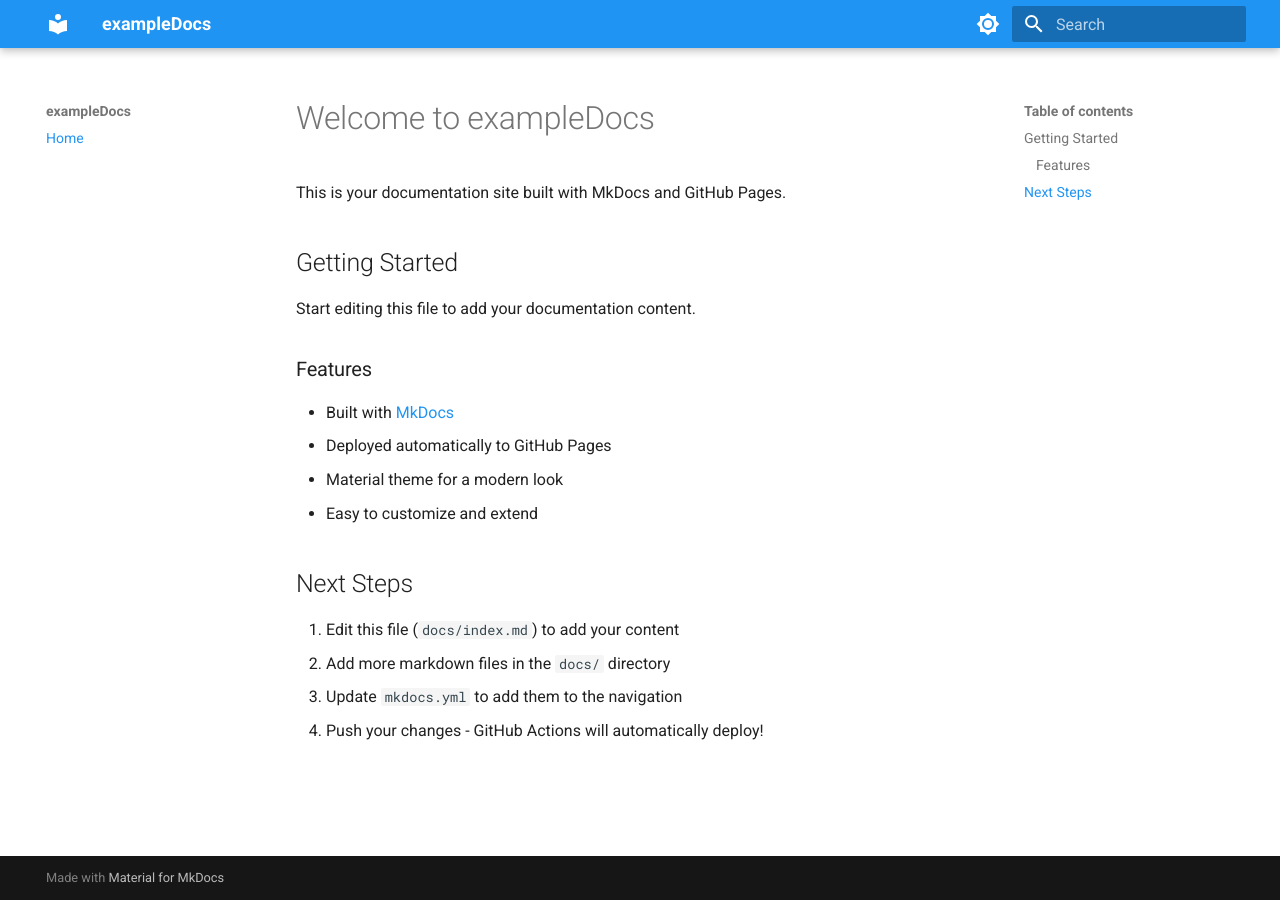
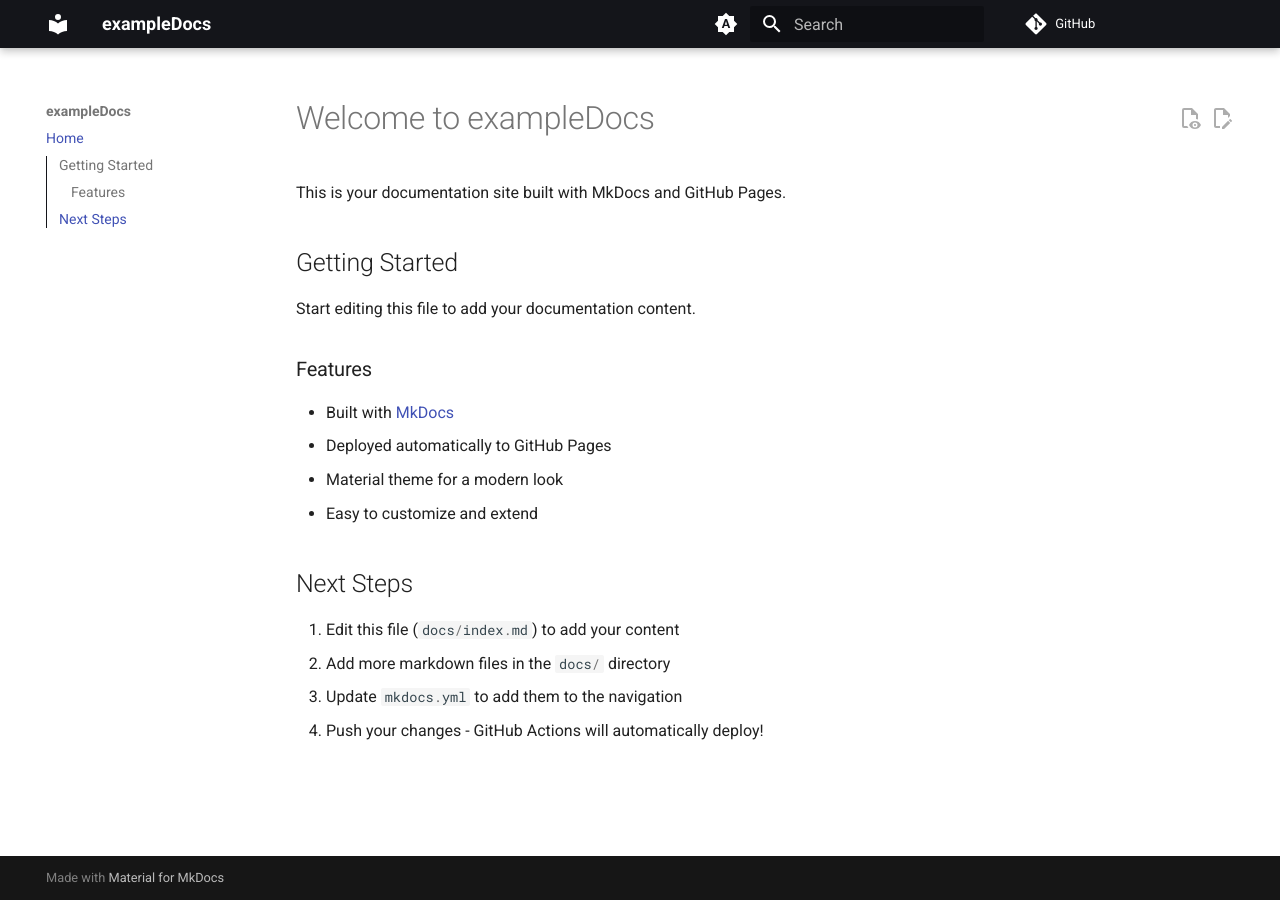
Before and after one commit to Lucas3Dspain/exampleDocs, an MkDocs documentation site: the page built from docs/index.md, in a window 1280 px wide. Built offline with MkDocs 1.6.1 and Material for MkDocs 9.7.7, drawn with Linux system fonts in a browser that asks for light colours; comment, search, counter and statistics services are not loaded.

Commit message:
Updated page looks

```diff
--- a/mkdocs.yml
+++ b/mkdocs.yml
@@ -1,30 +1,95 @@
 site_name: exampleDocs
+# site_url: https://docs.yourdomain.com/
+repo_url: https://github.com/Lucas3Dspain/exampleDocs/
 site_description: Documentation site built with MkDocs
+nav:
+  - Home: index.md
+
+
+validation:
+  links:
+    anchors: warn
+
+
+markdown_extensions:
+- attr_list
+- admonition
+# - callouts
+- footnotes
+- pymdownx.details
+- pymdownx.emoji:
+    emoji_index: !!python/name:material.extensions.emoji.twemoji
+    emoji_generator: !!python/name:material.extensions.emoji.to_svg
+- pymdownx.highlight:
+    pygments_lang_class: true
+- pymdownx.inlinehilite:
+    style_plain_text: python
+- pymdownx.magiclink
+- pymdownx.snippets:
+    base_path: [!relative $config_dir]
+    check_paths: true
+- pymdownx.superfences
+- pymdownx.tabbed:
+    alternate_style: true
+    slugify: !!python/object/apply:pymdownx.slugs.slugify
+      kwds:
+        case: lower
+- pymdownx.tasklist:
+    custom_checkbox: true
+- pymdownx.tilde
+- toc:
+    permalink: "¤"
+
 
 theme:
   name: material
+  # logo: your-logo-dark.svg
+  favicon: favicon.svg
+  features:
+  - announce.dismiss
+  - content.action.edit
+  - content.action.view
+  - content.code.annotate
+  - content.code.copy
+  - content.tooltips
+  - navigation.footer
+  - navigation.indexes
+  - navigation.sections
+  - navigation.expand
+  - navigation.top
+  - navigation.path
+  - search.highlight
+  - search.suggest
+  - toc.follow
+  - toc.integrate
   palette:
-    - scheme: default
-      primary: blue
-      accent: blue
+    scheme: slate
+    primary: black
+    accent: lime
+  palette:
+    - media: "(prefers-color-scheme)"
+      accent: lime
+      primary: black
+      toggle:
+        icon: material/brightness-auto
+        name: Switch to light mode
+    - media: "(prefers-color-scheme: light)"
+      scheme: default
+      accent: lime
+      primary: black
       toggle:
         icon: material/brightness-7
         name: Switch to dark mode
-    - scheme: slate
-      primary: blue
-      accent: blue
+    - media: "(prefers-color-scheme: dark)"
+      scheme: slate
+      accent: lime
+      primary: black
       toggle:
         icon: material/brightness-4
-        name: Switch to light mode
+        name: Switch to system preference
 
-nav:
-  - Home: index.md
 
-markdown_extensions:
-  - pymdownx.highlight:
-      anchor_linenums: true
-  - pymdownx.inlinehilite
-  - pymdownx.snippets
-  - pymdownx.superfences
-  - toc:
-      permalink: true
+plugins:
+- search
+
+# - markdown-exec
```
